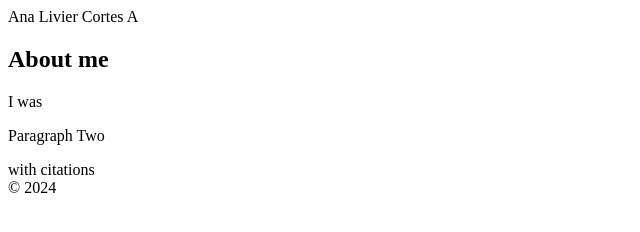
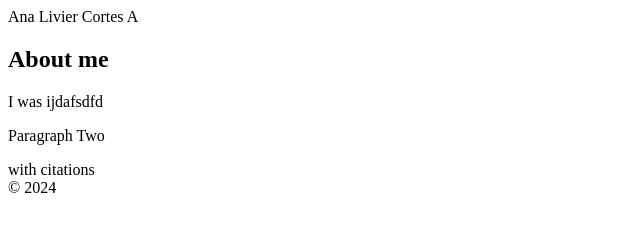
Before and after one commit to AnaLivier/AnaLivier.github.io, a plain HTML site: page html-assignment/index.html in a window 1280 px wide. Shown: the full height of the page, 0-640 px from the left. Drawn offline with Linux system fonts and the light colour scheme.

Commit message:
add text

```diff
--- a/html-assignment/index.html
+++ b/html-assignment/index.html
@@ -12,7 +12,7 @@
         <article>
            <h1>About me</h1>
             <p>
-                I was
+                I was ijdafsdfd
 
             </p>
             <p>Paragraph Two</p>
```
